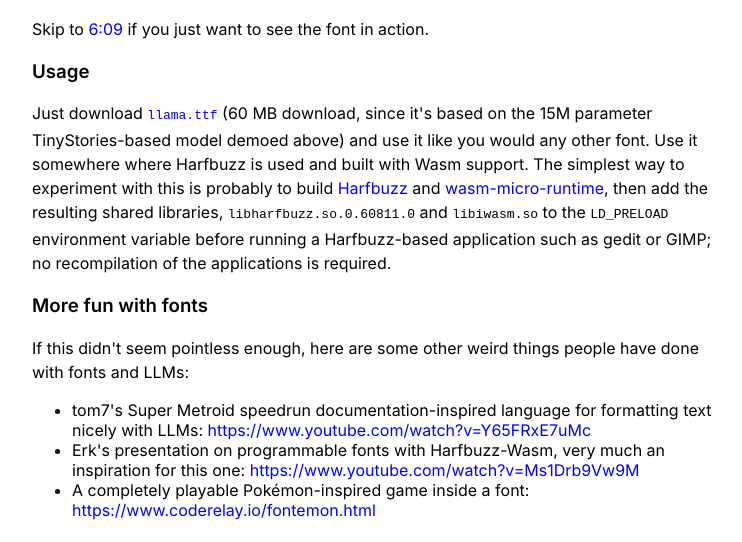
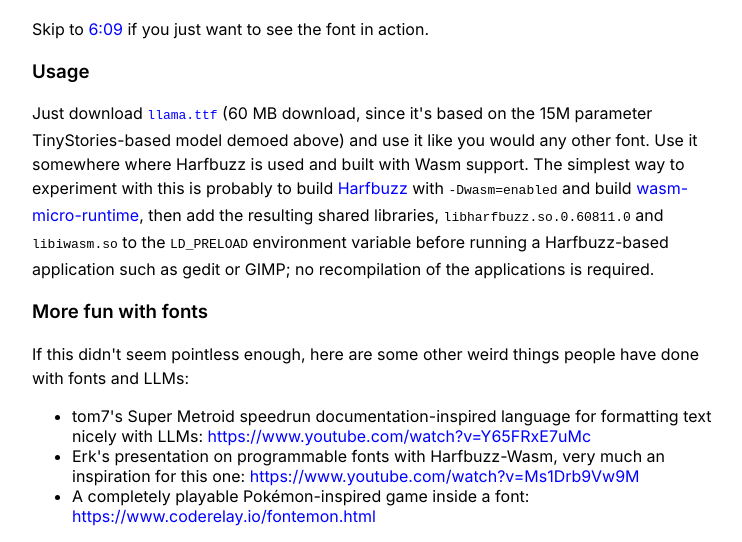
Before and after one commit to fuglede/llama.ttf, a plain HTML site: page index.html in a window 1280 px wide. Shown: the part 1173-1715 px from the top of the page, without its empty margins (258-1000 px from the left). Drawn offline with Linux system fonts and the light colour scheme.

Commit message:
Improve usage instructions

```diff
--- a/index.html
+++ b/index.html
@@ -41,7 +41,7 @@
         based on the 15M parameter TinyStories-based model demoed above) and use it like you would any other font. Use it somewhere where Harfbuzz is used
         and built with Wasm support.
 
-        The simplest way to experiment with this is probably to build <a href="https://github.com/harfbuzz/harfbuzz/tree/4cfc6d8e173e800df086d7be078da2e8c5cfca19">Harfbuzz</a> and
+        The simplest way to experiment with this is probably to build <a href="https://github.com/harfbuzz/harfbuzz/tree/4cfc6d8e173e800df086d7be078da2e8c5cfca19">Harfbuzz</a> with <code>-Dwasm=enabled</code> and build
         <a href="https://github.com/bytecodealliance/wasm-micro-runtime/tree/382d52fc05dbb543dfafb969182104d6c4856c63">wasm-micro-runtime</a>,
         then add the resulting shared libraries, <code>libharfbuzz.so.0.60811.0</code> and <code>libiwasm.so</code> to the <code>LD_PRELOAD</code>
         environment variable before running a Harfbuzz-based application such as gedit or GIMP; no recompilation of the applications is required.
```
